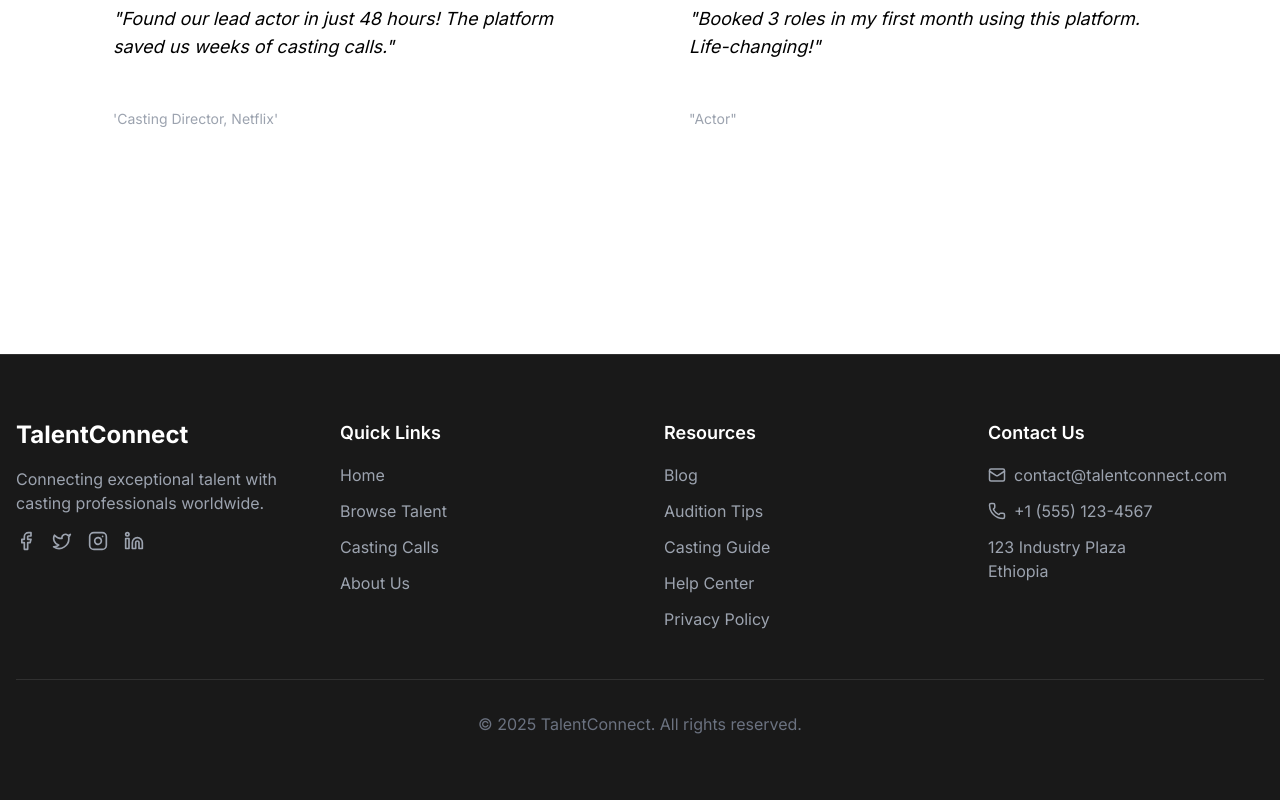
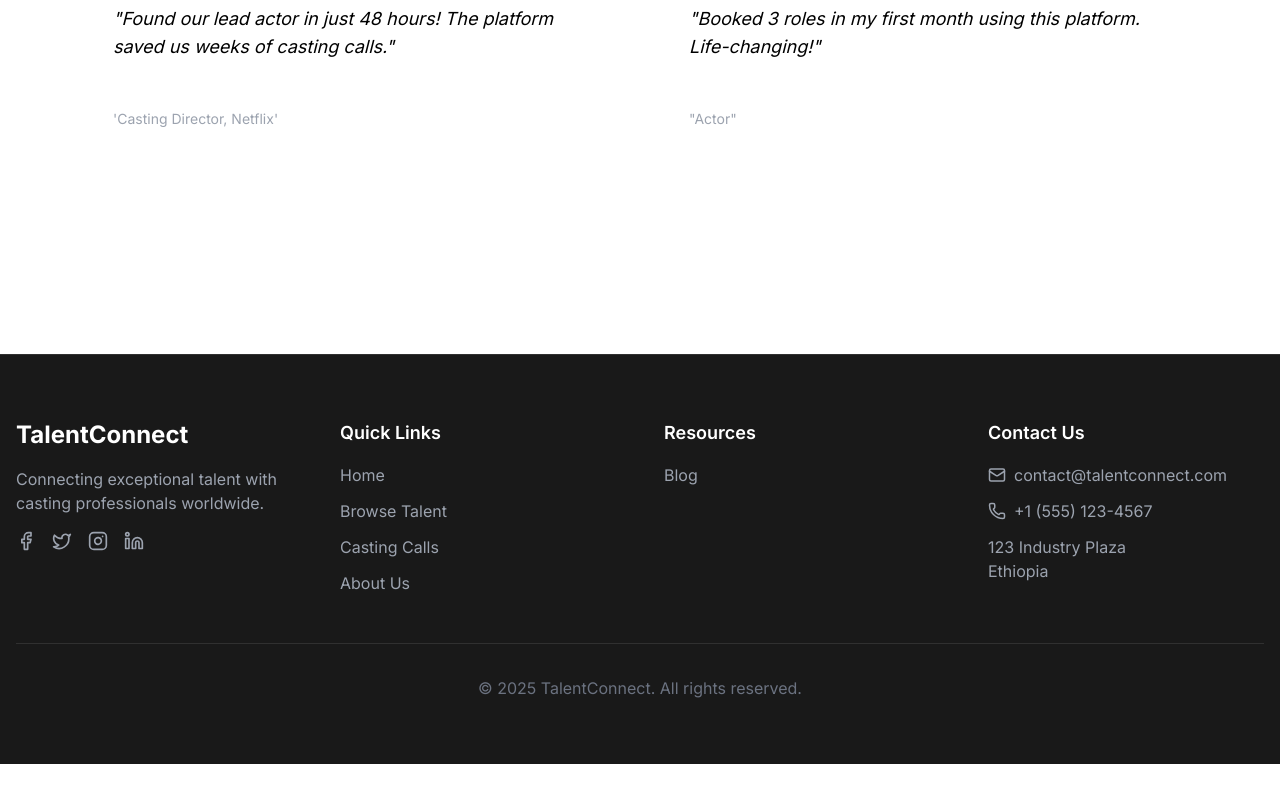
Before and after one commit to Fuadseid/cast-web, a Next.js app: page / in a window 1280 px wide. Shown: the part 2792-3592 px from the top of the page. After the commit the page ends 3556 px from the top, so only its background shows below. Built offline with nearby package versions, Linux system fonts and the light colour scheme.

Commit message:
delating innecessary component

```diff
--- a/app/components/Footer.jsx
+++ b/app/components/Footer.jsx
@@ -85,38 +85,7 @@ const Footer = () => {
                   Blog
                 </a>
               </li>
-              <li>
-                <a
-                  href="#"
-                  className="text-gray-400 hover:text-white transition"
-                >
-                  Audition Tips
-                </a>
-              </li>
-              <li>
-                <a
-                  href="#"
-                  className="text-gray-400 hover:text-white transition"
-                >
-                  Casting Guide
-                </a>
-              </li>
-              <li>
-                <a
-                  href="#"
-                  className="text-gray-400 hover:text-white transition"
-                >
-                  Help Center
-                </a>
-              </li>
-              <li>
-                <a
-                  href="#"
-                  className="text-gray-400 hover:text-white transition"
-                >
-                  Privacy Policy
-                </a>
-              </li>
+
             </ul>
           </div>
 
```
